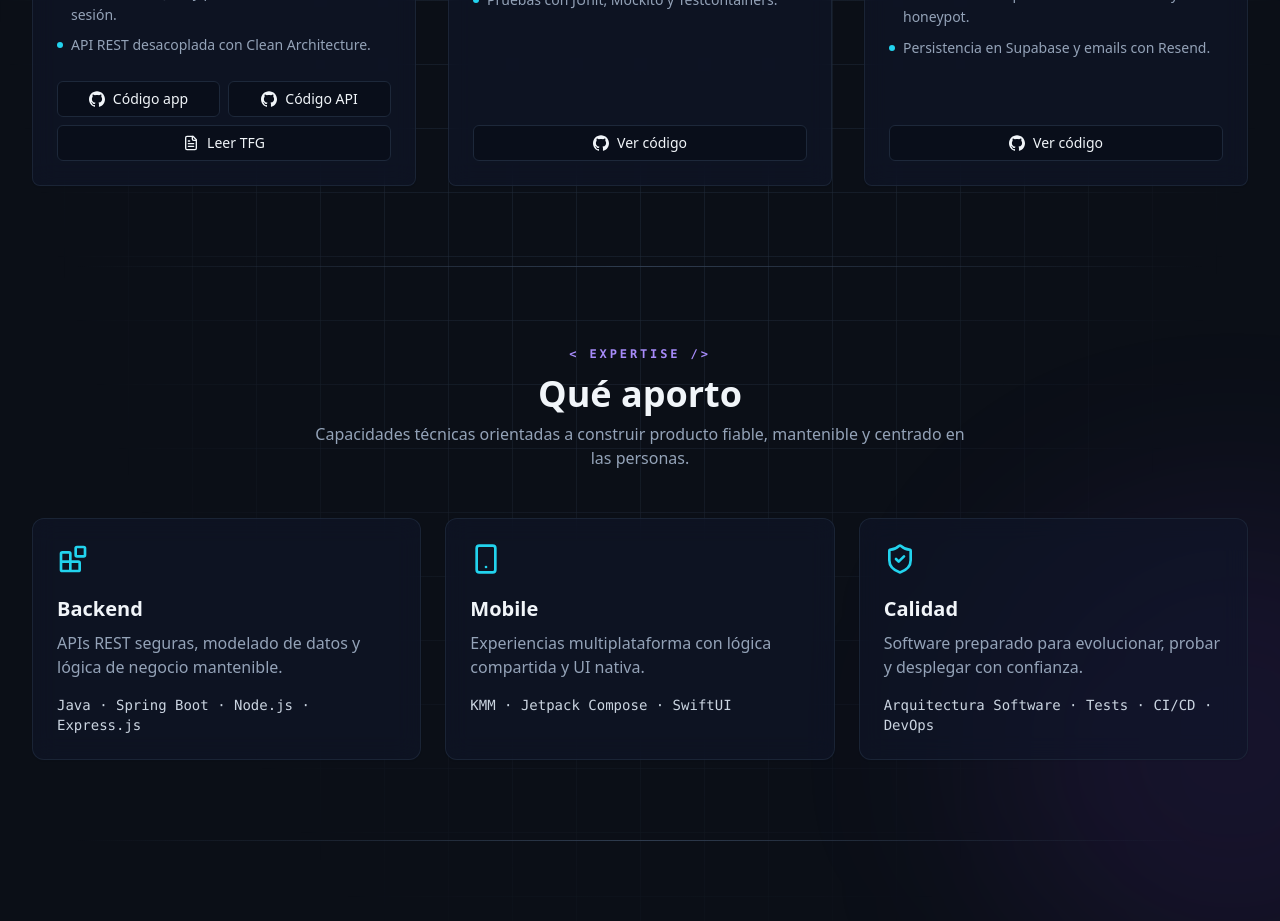
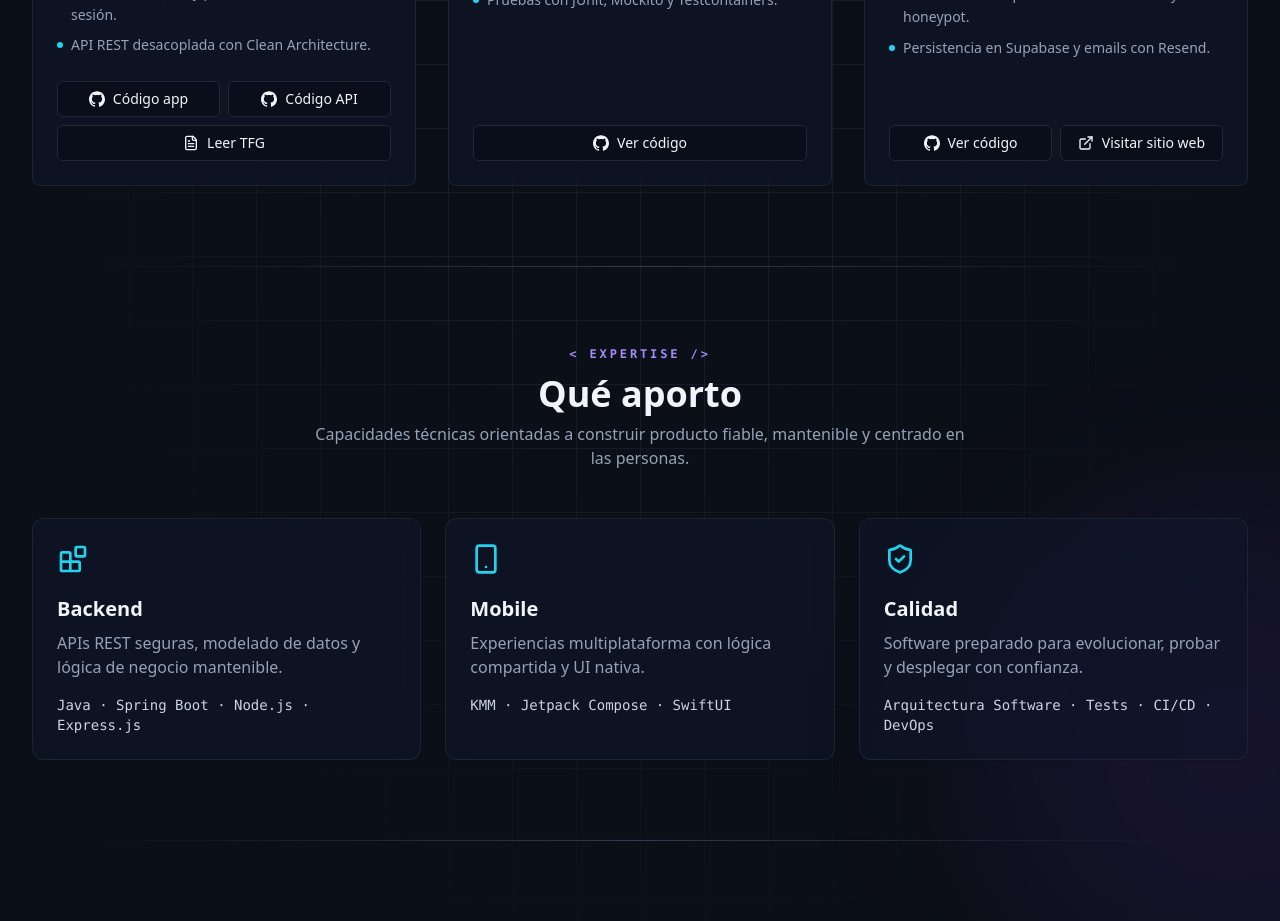
Before and after one commit to asobrados03/alfredo-sobrados-portfolio, a React (Vite) app: page / in a window 1280 px wide. Shown: the part 1280-2201 px from the top of the page. Built offline with nearby package versions, Linux system fonts and the light colour scheme.

Commit message:
fix(ui): adaptar rejilla de botones en ProjectCard y añadir enlace a landing de Geotecnia y Servicios

```diff
--- a/src/components/ProjectCard.tsx
+++ b/src/components/ProjectCard.tsx
@@ -67,6 +67,19 @@ const ProjectCard = ({ project, index }: ProjectCardProps) => {
   const visibleTechnologies = project.technologies.slice(0, 5);
   const highlights = project.highlights?.slice(0, 3);
 
+  // Gestión limpia y adaptativa de la rejilla de botones según la cantidad de enlaces
+  const getFooterGridClass = (length: number) => {
+    switch (length) {
+      case 1:
+        return "grid grid-cols-1 p-6 pt-0";
+      case 2:
+        return "grid grid-cols-2 gap-2 p-6 pt-0";
+      case 3:
+      default:
+        return "grid grid-cols-2 gap-2 p-6 pt-0 [&>a:last-child]:col-span-2";
+    }
+  };
+
   return (
       <Card
           className="group animate-fade-in motion-reduce:animate-none motion-reduce:opacity-100 relative flex min-w-0 h-full flex-col overflow-hidden border-slate-800/80 bg-slate-900/60 text-slate-100 opacity-0 shadow-sm backdrop-blur-md transition-all duration-300 hover:-translate-y-1 hover:border-cyan-500/50 hover:shadow-[0_0_30px_rgba(6,182,212,0.15)]"
@@ -102,13 +115,7 @@ const ProjectCard = ({ project, index }: ProjectCardProps) => {
           )}
         </CardContent>
         {projectLinks.length > 0 && (
-        <CardFooter
-          className={
-            projectLinks.length === 1
-              ? "p-6 pt-0"
-              : "grid grid-cols-1 gap-2 p-6 pt-0 sm:grid-cols-2 [&>a:last-child]:sm:col-span-2"
-          }
-        >
+            <CardFooter className={getFooterGridClass(projectLinks.length)}>
               {projectLinks.map((link) => {
                 const LinkIcon = getLinkIcon(link);
 
--- a/src/components/Projects.tsx
+++ b/src/components/Projects.tsx
@@ -97,7 +97,18 @@ const projectsData: Project[] = [
       "Resend",
       "reCAPTCHA v3",
     ],
-    githubUrl: "https://github.com/asobrados03/geotecnia-servicios-landing",
+    links: [
+      {
+        label: "Ver código",
+        url: "https://github.com/asobrados03/geotecnia-servicios-landing",
+        type: "github",
+      },
+      {
+        label: "Visitar sitio web",
+        url: "https://www.geotecniayservicios.es/",
+        type: "external",
+      },
+    ],
     details: [
       {
         title: "Características destacadas",
```
Lines whose indentation alone changed are shown as unchanged.
